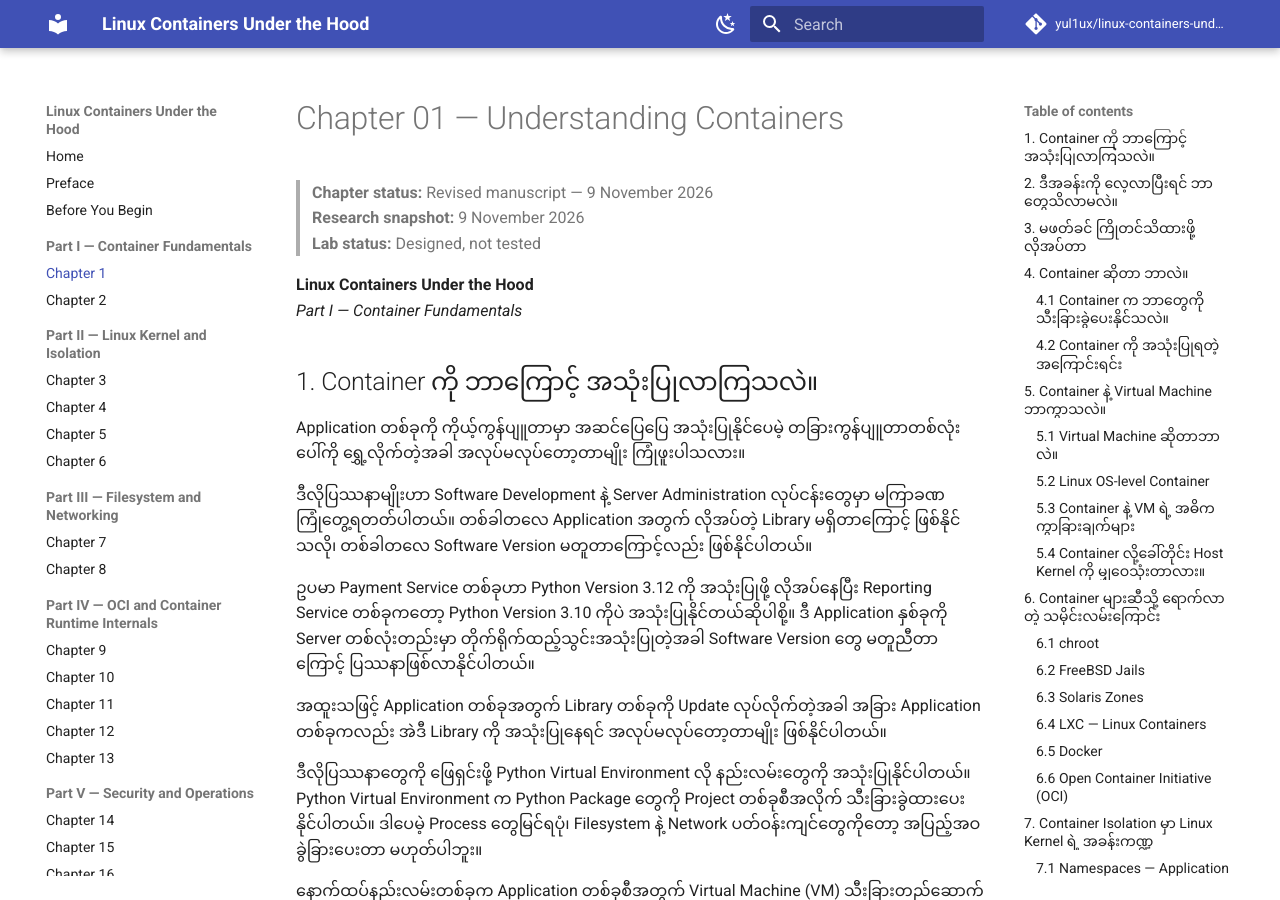
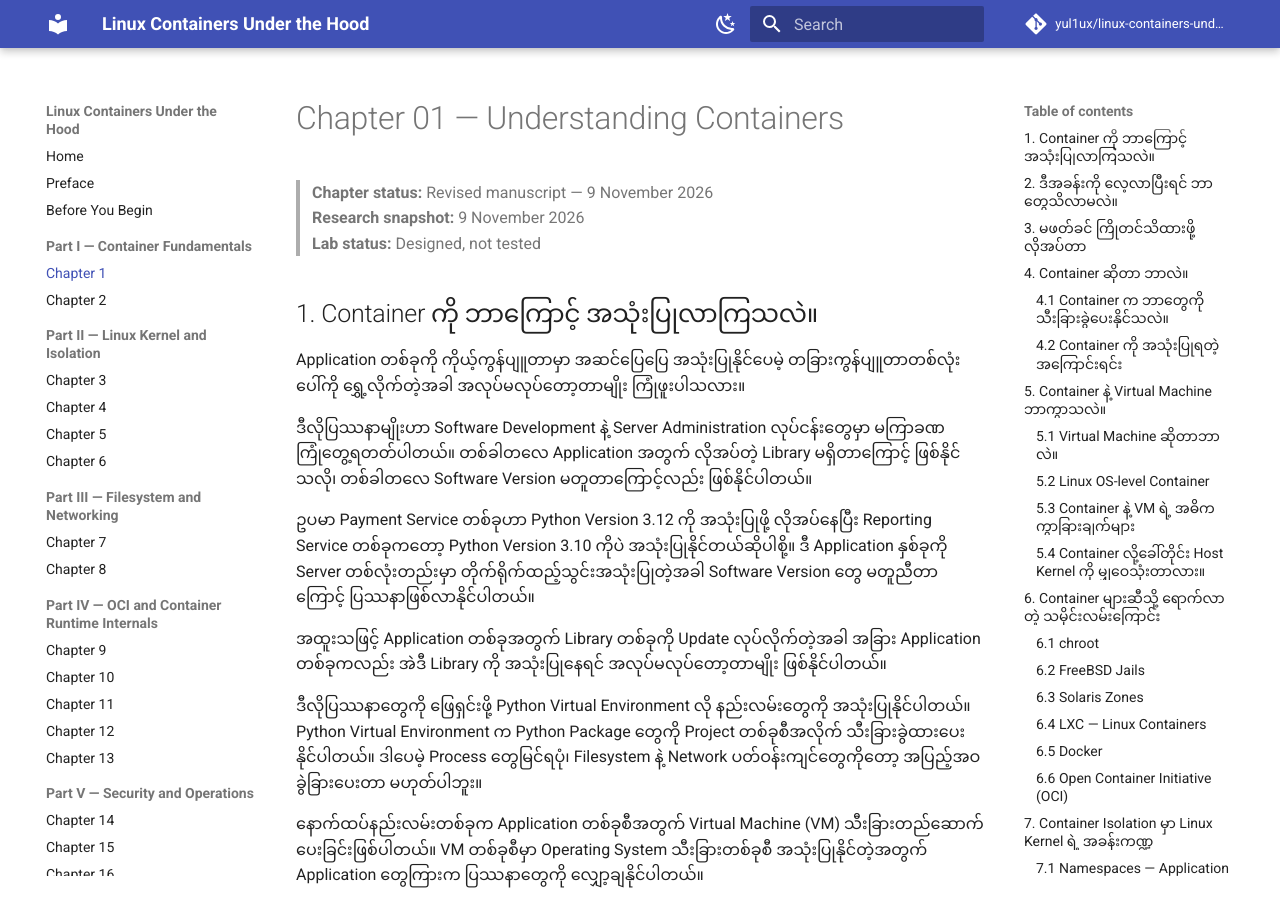
Before and after one commit to yul1ux/linux-containers-under-the-hood, an MkDocs documentation site: the page built from docs/part-01-fundamentals/chapter-01-understanding-containers.md, in a window 1280 px wide and 900 px high. Built offline with MkDocs 1.6.1 and Material for MkDocs 9.7.7, drawn with Linux system fonts in a browser that asks for light colours; comment, search, counter and statistics services are not loaded.

Commit message:
Remove section titles from understanding containers
Removed the section title 'Linux Containers Under the Hood' and the subtitle 'Part I — Container Fundamentals' from the document.

```diff
--- a/docs/part-01-fundamentals/chapter-01-understanding-containers.md
+++ b/docs/part-01-fundamentals/chapter-01-understanding-containers.md
@@ -4,9 +4,6 @@
 > **Research snapshot:** 9 November 2026
 > **Lab status:** Designed, not tested
 
-
-**Linux Containers Under the Hood**
-*Part I — Container Fundamentals*
 
 
 ## 1. Container ကို ဘာကြောင့် အသုံးပြုလာကြသလဲ။
```
